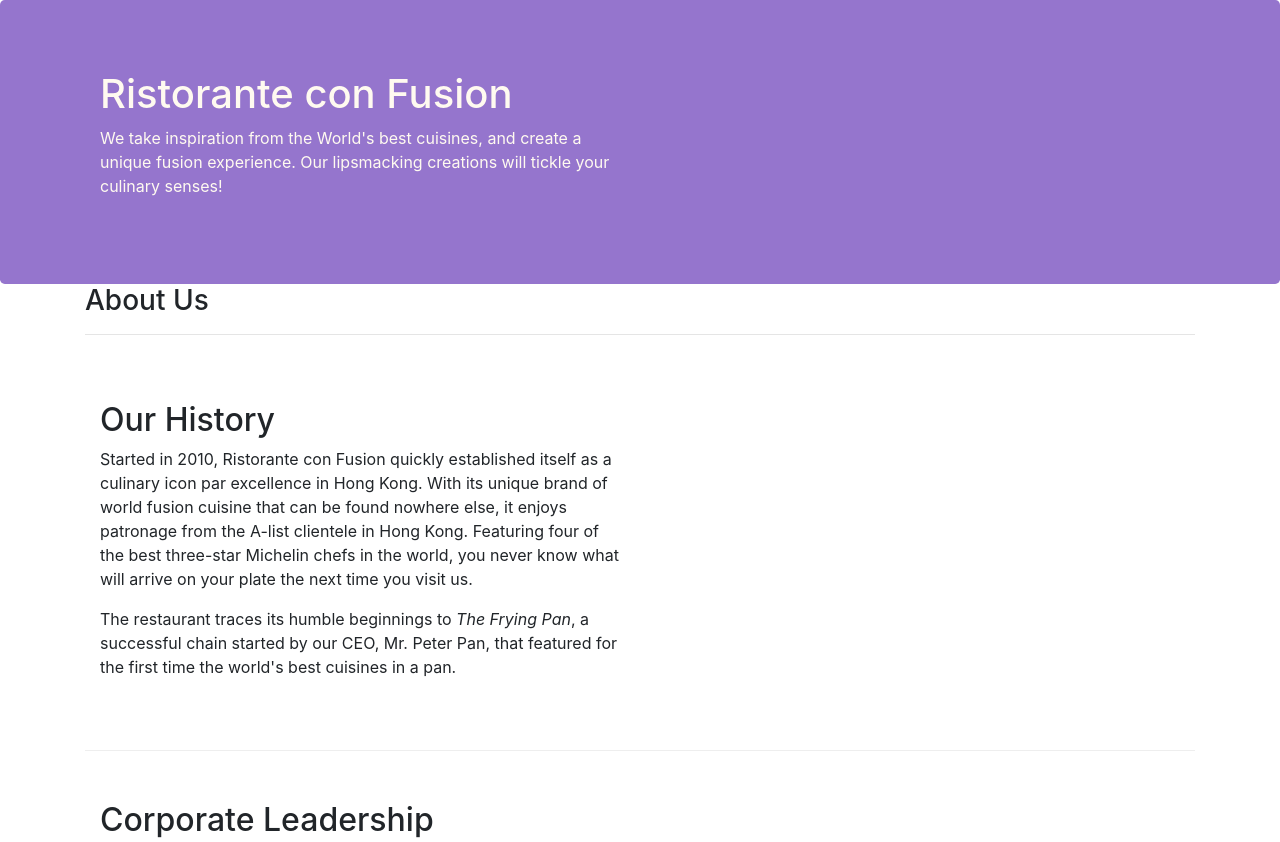
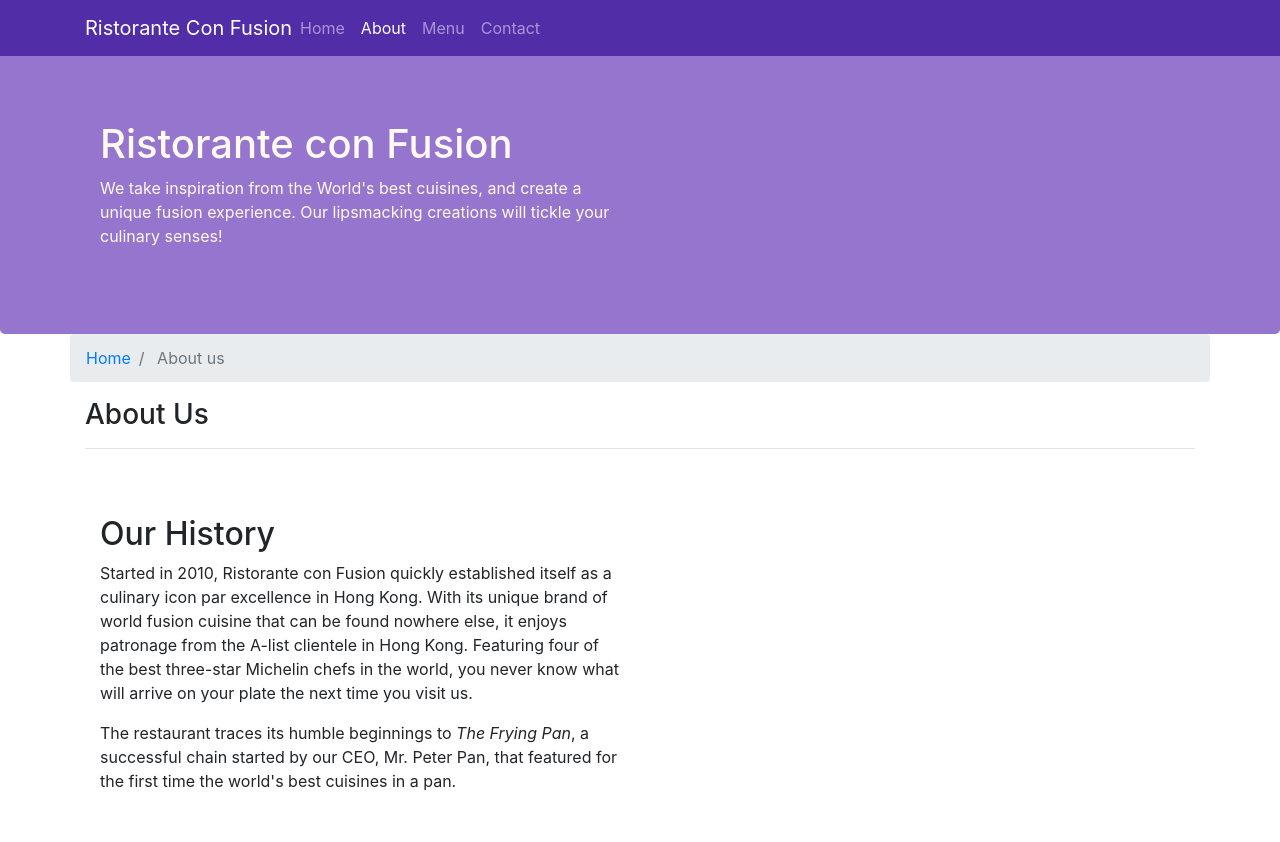
Before and after one commit to aldom7673/Bootstrap-test, a website: page aboutus.html in a window 1280 px wide. Shown: the top 842 px of the page. Drawn offline with nearby package versions, Linux system fonts and the light colour scheme.

Commit message:
Navbar and breadcumbs

```diff
--- a/aboutus.html
+++ b/aboutus.html
@@ -13,6 +13,23 @@
 </head>
 
 <body>
+    <nav class="navbar navbar-dark navbar-expand-sm fixed-top">
+        <div class="container">
+            <button class="navbar-toggler" type="button" data-toggle="collapse" data-target="#Navbar">
+                <span class="navbar-toggler-icon"></span>
+            </button>
+
+            <a class="navbar-brand mr-auto" href="#">Ristorante Con Fusion</a>
+            <div class="collapse navbar-collapse" id="Navbar">
+                <ul class="navbar-nav mr-auto">
+                    <li class="nav-item"> <a class="nav-link" href="./index.html">Home</a> </li>
+                    <li class="nav-item active"> <a class="nav-link" href="#">About</a> </li>
+                    <li class="nav-item"> <a class="nav-link" href="#">Menu</a> </li>
+                    <li class="nav-item"> <a class="nav-link" href="#">Contact</a> </li>
+                </ul>
+            </div>
+        </div>
+    </nav>
 
     <header class="jumbotron">
         <div class="container">
@@ -29,6 +46,11 @@
 
     <div class="container">
         <div class="row">
+            <ol class="col-12 breadcrumb">
+                <li class="breadcrumb-item"> <a href="./index.html">Home</a> </li>
+                <li class="breadcrumb-item active"> About us</li>
+            </ol>
+
             <div class="col-12">
                <h3>About Us</h3>
                <hr>
@@ -68,7 +90,7 @@
                 <div class="col-4 offset-1 col-sm-2">
                     <h5>Links</h5>
                     <ul class="list-unstyled">
-                        <li><a href="#">Home</a></li>
+                        <li><a href="./index.html">Home</a></li>
                         <li><a href="#">About</a></li>
                         <li><a href="#">Menu</a></li>
                         <li><a href="#">Contact</a></li>
--- a/css/styles.css
+++ b/css/styles.css
@@ -19,8 +19,14 @@
     background: #9575CD;
     color: floralwhite;
 }
-.address{
+address{
     font-size: 80%;
     margin: 0px;
     color: #0F0F0F;
 }
+body{
+    padding: 50px 0px 0px 0px;
+}
+.navbar-dark{
+    background-color: #512DA8;
+}
```
Also changed, not shown: index.html (+18 -1 lines).
